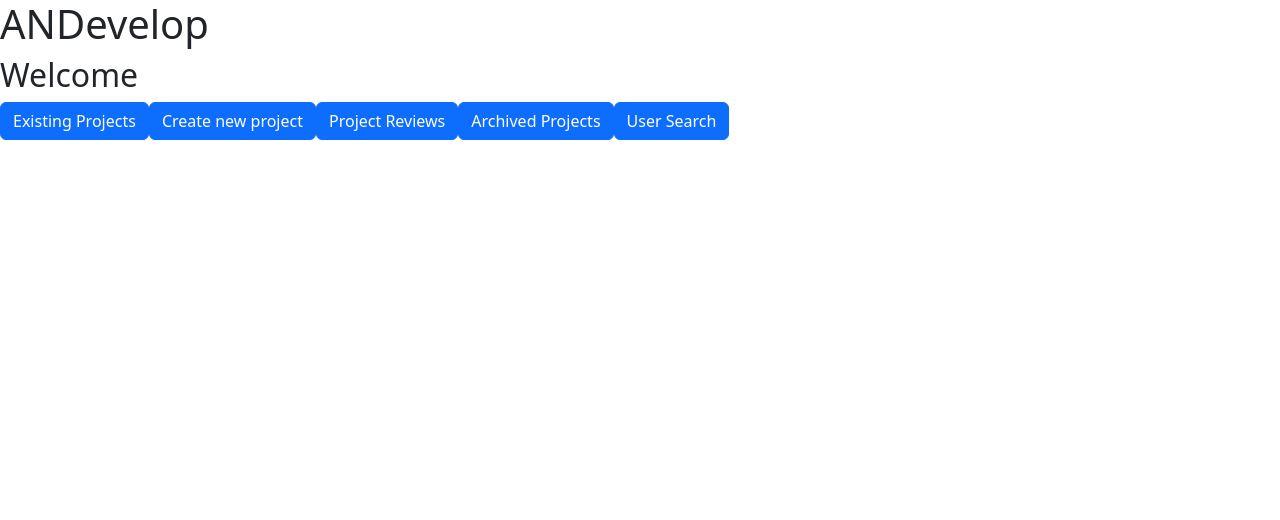
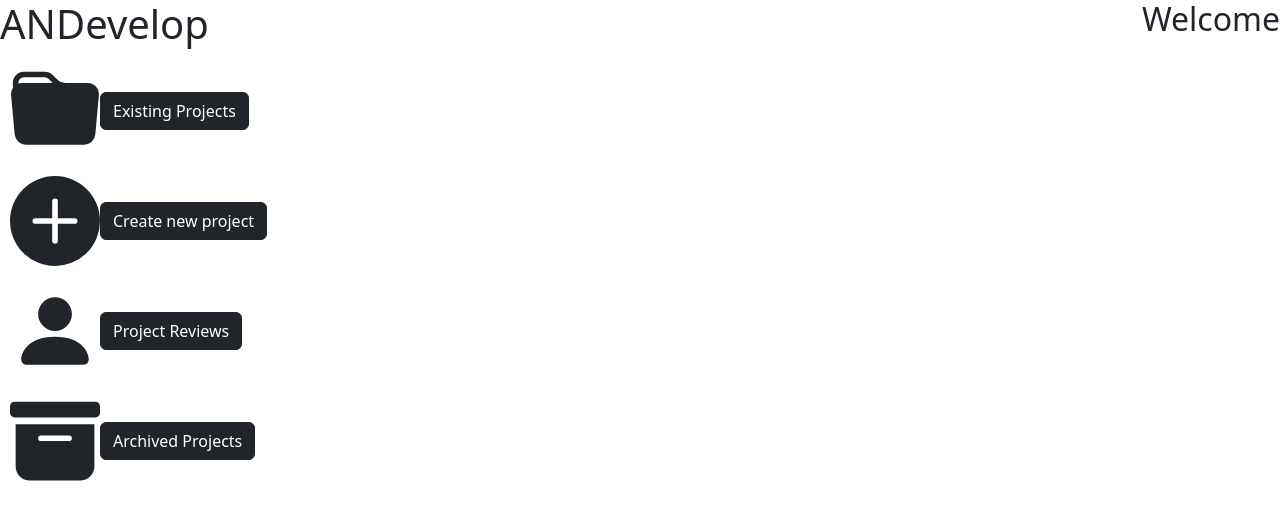
Before and after one commit to 1upskillsystems/ANDevelop, a React (Create React App) app in the folder client/: page / in a window 1280 px wide. Shown: the top 520 px of the page. Built offline with nearby package versions, Linux system fonts and the light colour scheme.

Commit message:
adds icons

```diff
--- a/client/package.json
+++ b/client/package.json
@@ -9,6 +9,7 @@
     "bootstrap": "^5.2.2",
     "react": "^18.2.0",
     "react-bootstrap": "^2.5.0",
+    "react-bootstrap-icons": "^1.9.1",
     "react-dom": "^18.2.0",
     "react-router-dom": "^6.4.2",
     "react-scripts": "5.0.1",
--- /dev/null
+++ b/client/src/App.css
@@ -0,0 +1,11 @@
+body {
+  background-color: #dddddd;
+}
+#home-header {
+  display: flex;
+  justify-content: space-between;
+}
+
+.menu-item {
+  padding: 10px;
+}
--- a/client/src/App.js
+++ b/client/src/App.js
@@ -12,6 +12,7 @@ import {
   useTemplateContextValue,
 } from "./contexts/templateContext";
 import Test from "./Test";
+import "./App.css";
 
 const App = () => {
   const loginContextValue = useUserContextValue();
--- a/client/src/components/HomePage.js
+++ b/client/src/components/HomePage.js
@@ -2,25 +2,40 @@ import React from "react";
 import Button from "react-bootstrap/Button";
 import { NavLink } from "react-router-dom";
 
+import { FolderFill } from "react-bootstrap-icons";
+import { PlusCircleFill } from "react-bootstrap-icons";
+import { PersonFill } from "react-bootstrap-icons";
+import { ArchiveFill } from "react-bootstrap-icons";
+
 const HomePage = () => {
   return (
     <div>
-      <header>
+      <header id="home-header">
         <h1>ANDevelop</h1>
         <h2>Welcome</h2>
       </header>
-
-      <div id="menu-container">
-        <Button>Existing Projects</Button>
-        <Button>
-          <NavLink className="nav-link" to="/choose-template-route">
-            Create new project
-          </NavLink>
-        </Button>
-        <Button>Project Reviews</Button>
-        <Button>Archived Projects</Button>
-        <Button>User Search</Button>
-      </div>
+      <main id="menu-container">
+        <div className="menu-item">
+          <FolderFill size={90} />
+          <Button variant="dark">Existing Projects</Button>
+        </div>
+        <div className="menu-item">
+          <PlusCircleFill size={90} />
+          <Button variant="dark">
+            <NavLink className="nav-link" to="/choose-template-route">
+              Create new project
+            </NavLink>
+          </Button>
+        </div>
+        <div className="menu-item">
+          <PersonFill size={90} />
+          <Button variant="dark">Project Reviews</Button>
+        </div>
+        <div className="menu-item">
+          <ArchiveFill size={90} />
+          <Button variant="dark">Archived Projects</Button>
+        </div>
+      </main>
     </div>
   );
 };
```
Also changed, not shown: 1 other file (tests, documents, lock files or other folders).
